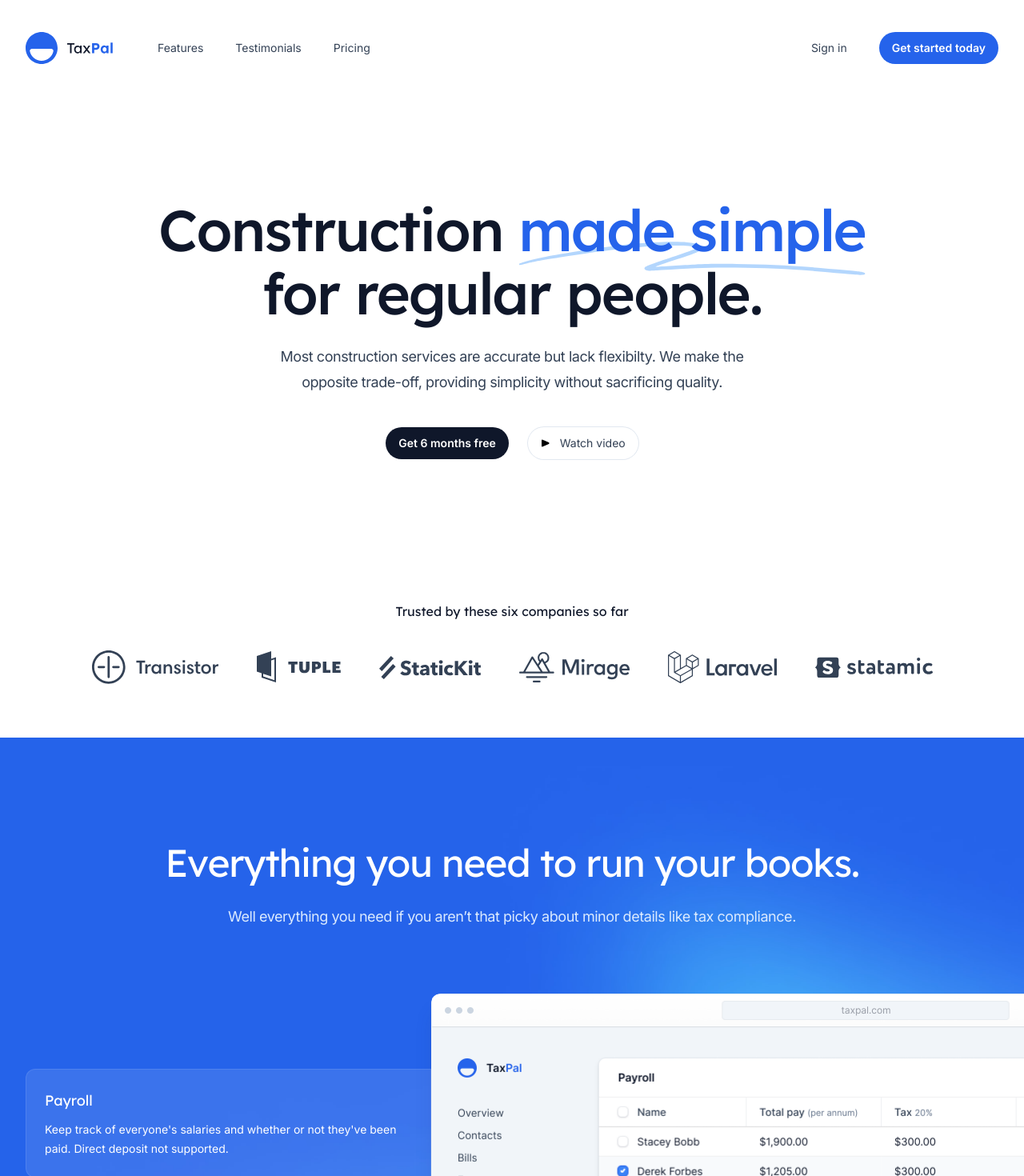
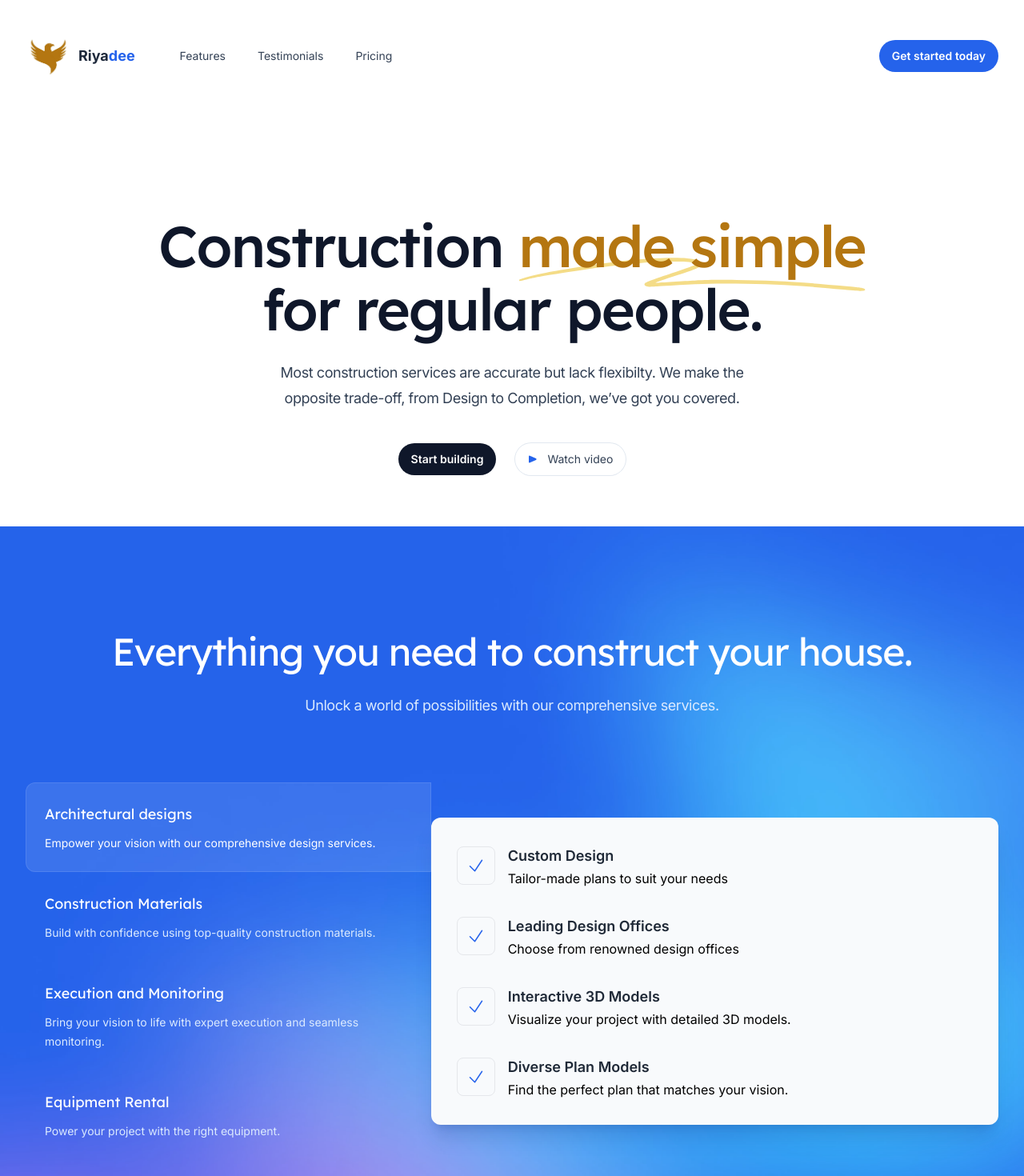
Before and after one commit to mdhamed238/riyadee.com, a Next.js app: page / in a window 1280 px wide. Shown: the top 1470 px of the page at 80% size. Built offline with nearby package versions, Linux system fonts and the light colour scheme.

Commit message:
Hero & Features sections

```diff
--- a/src/app/(auth)/login/page.tsx
+++ b/src/app/(auth)/login/page.tsx
@@ -25,7 +25,7 @@ export default function Login() {
         Don’t have an account?{' '}
         <Link
           href="/register"
-          className="font-medium text-blue-600 hover:underline"
+          className="text-primary-600 font-medium hover:underline"
         >
           Sign up
         </Link>{' '}
--- a/src/app/(auth)/register/page.tsx
+++ b/src/app/(auth)/register/page.tsx
@@ -25,7 +25,7 @@ export default function Register() {
         Already registered?{' '}
         <Link
           href="/login"
-          className="font-medium text-blue-600 hover:underline"
+          className="text-primary-600 font-medium hover:underline"
         >
           Sign in
         </Link>{' '}
--- a/src/app/layout.tsx
+++ b/src/app/layout.tsx
@@ -6,8 +6,8 @@ import { type Metadata } from 'next'
 
 export const metadata: Metadata = {
   title: {
-    template: '%s - TaxPal',
-    default: 'TaxPal - Accounting made simple for small businesses',
+    template: '%s - Riyadee',
+    default: 'Riyadee - Construction made simple for regular people',
   },
   description:
     'Most bookkeeping software is accurate, but hard to use. We make the opposite trade-off, and hope you don’t get audited.',
--- a/src/components/CallToAction.tsx
+++ b/src/components/CallToAction.tsx
@@ -8,7 +8,7 @@ export function CallToAction() {
   return (
     <section
       id="get-started-today"
-      className="relative overflow-hidden bg-blue-600 py-32"
+      className="bg-primary-600 relative overflow-hidden py-32"
     >
       <Image
         className="absolute left-1/2 top-1/2 max-w-none -translate-x-1/2 -translate-y-1/2"
--- a/src/components/Header.tsx
+++ b/src/components/Header.tsx
@@ -113,9 +113,6 @@ export function Header() {
             </div>
           </div>
           <div className="flex items-center gap-x-5 md:gap-x-8">
-            <div className="hidden md:block">
-              <NavLink href="/login">Sign in</NavLink>
-            </div>
             <Button href="/register" color="blue">
               <span>
                 Get started <span className="hidden lg:inline">today</span>
--- a/src/components/Hero.tsx
+++ b/src/components/Hero.tsx
@@ -2,23 +2,23 @@ import Image from 'next/image'
 
 import { Button } from '@/components/Button'
 import { Container } from '@/components/Container'
-import logoLaravel from '@/images/logos/laravel.svg'
-import logoMirage from '@/images/logos/mirage.svg'
-import logoStatamic from '@/images/logos/statamic.svg'
-import logoStaticKit from '@/images/logos/statickit.svg'
-import logoTransistor from '@/images/logos/transistor.svg'
-import logoTuple from '@/images/logos/tuple.svg'
+// import logoLaravel from '@/images/logos/laravel.svg'
+// import logoMirage from '@/images/logos/mirage.svg'
+// import logoStatamic from '@/images/logos/statamic.svg'
+// import logoStaticKit from '@/images/logos/statickit.svg'
+// import logoTransistor from '@/images/logos/transistor.svg'
+// import logoTuple from '@/images/logos/tuple.svg'
 
 export function Hero() {
   return (
     <Container className="pb-16 pt-20 text-center lg:pt-32">
       <h1 className="mx-auto max-w-4xl font-display text-5xl font-medium tracking-tight text-slate-900 sm:text-7xl">
         Construction{' '}
-        <span className="relative whitespace-nowrap text-blue-600">
+        <span className="text-accent-600 relative whitespace-nowrap">
           <svg
             aria-hidden="true"
             viewBox="0 0 418 42"
-            className="absolute left-0 top-2/3 h-[0.58em] w-full fill-blue-300/70"
+            className="fill-accent-300/70 absolute left-0 top-2/3 h-[0.58em] w-full"
             preserveAspectRatio="none"
           >
             <path d="M203.371.916c-26.013-2.078-76.686 1.963-124.73 9.946L67.3 12.749C35.421 18.062 18.2 21.766 6.004 25.934 1.244 27.561.828 27.778.874 28.61c.07 1.214.828 1.121 9.595-1.176 9.072-2.377 17.15-3.92 39.246-7.496C123.565 7.986 157.869 4.492 195.942 5.046c7.461.108 19.25 1.696 19.17 2.582-.107 1.183-7.874 4.31-25.75 10.366-21.992 7.45-35.43 12.534-36.701 13.884-2.173 2.308-.202 4.407 4.442 4.734 2.654.187 3.263.157 15.593-.78 35.401-2.686 57.944-3.488 88.365-3.143 46.327.526 75.721 2.23 130.788 7.584 19.787 1.924 20.814 1.98 24.557 1.332l.066-.011c1.201-.203 1.53-1.825.399-2.335-2.911-1.31-4.893-1.604-22.048-3.261-57.509-5.556-87.871-7.36-132.059-7.842-23.239-.254-33.617-.116-50.627.674-11.629.54-42.371 2.494-46.696 2.967-2.359.259 8.133-3.625 26.504-9.81 23.239-7.825 27.934-10.149 28.304-14.005.417-4.348-3.529-6-16.878-7.066Z" />
@@ -29,24 +29,25 @@ export function Hero() {
       </h1>
       <p className="mx-auto mt-6 max-w-2xl text-lg tracking-tight text-slate-700">
         Most construction services are accurate but lack flexibilty. We make the
-        opposite trade-off, providing simplicity without sacrificing quality.
+        opposite trade-off, from Design to Completion, we’ve got you covered.
       </p>
       <div className="mt-10 flex justify-center gap-x-6">
-        <Button href="/register">Get 6 months free</Button>
+        <Button href="/register">Start building</Button>
         <Button
-          href="https://www.youtube.com/watch?v=dQw4w9WgXcQ"
+          href="https://web.facebook.com/Riyadaaa/posts/pfbid0wdmx2EcLhBMEdcoPZLRYTd7wAfgrNGenqJfnUCj8QcbC6pT16Wk7eCkGcy3pJ9gal?mibextid=YxdKMJ"
+          target="_blank"
           variant="outline"
         >
           <svg
             aria-hidden="true"
-            className="fil-blue-600 h-3 w-3 flex-none group-active:fill-current"
+            className="fill-primary-600 h-3 w-3 flex-none group-active:fill-current"
           >
             <path d="m9.997 6.91-7.583 3.447A1 1 0 0 1 1 9.447V2.553a1 1 0 0 1 1.414-.91L9.997 5.09c.782.355.782 1.465 0 1.82Z" />
           </svg>
           <span className="ml-3">Watch video</span>
         </Button>
       </div>
-      <div className="mt-36 lg:mt-44">
+      {/* <div className="mt-36 lg:mt-44">
         <p className="font-display text-base text-slate-900">
           Trusted by these six companies so far
         </p>
@@ -80,7 +81,7 @@ export function Hero() {
             </li>
           ))}
         </ul>
-      </div>
+      </div> */}
     </Container>
   )
 }
--- a/src/components/Logo.tsx
+++ b/src/components/Logo.tsx
@@ -1,32 +1,46 @@
+import Image from 'next/image'
+import logoRiyadee from '@/images/logos/logoriyada.png'
+
 export function Logo(props: React.ComponentPropsWithoutRef<'svg'>) {
   return (
-    <svg aria-hidden="true" viewBox="0 0 109 40" {...props}>
-      <path
-        fillRule="evenodd"
-        clipRule="evenodd"
-        d="M0 20c0 11.046 8.954 20 20 20s20-8.954 20-20S31.046 0 20 0 0 8.954 0 20Zm20 16c-7.264 0-13.321-5.163-14.704-12.02C4.97 22.358 6.343 21 8 21h24c1.657 0 3.031 1.357 2.704 2.98C33.32 30.838 27.264 36 20 36Z"
-        fill="#2563EB"
+    <div className="flex items-center">
+      <Image
+        src={logoRiyadee}
+        alt="Logo"
+        height={60}
+        width={60}
+        className="mr-1.5 object-cover"
       />
-      <path
-        d="M55.528 26.57V15.842H52V13.97h9.108v1.872h-3.636V26.57h-1.944Z"
-        fill="#0F172A"
-      />
-      <path
-        d="M83.084 26.57v-12.6h5.346c.744 0 1.416.18 2.016.54a3.773 3.773 0 0 1 1.44 1.44c.36.612.54 1.302.54 2.07 0 .78-.18 1.482-.54 2.106a4 4 0 0 1-1.44 1.494c-.6.36-1.272.54-2.016.54h-2.646v4.41h-2.7Zm2.664-6.84h2.376c.288 0 .546-.072.774-.216.228-.156.408-.36.54-.612a1.71 1.71 0 0 0 .216-.864c0-.324-.072-.606-.216-.846a1.394 1.394 0 0 0-.54-.576 1.419 1.419 0 0 0-.774-.216h-2.376v3.33ZM106.227 26.57V13.25h2.556v13.32h-2.556Z"
-        fill="#2563EB"
-      />
-      <path
-        fillRule="evenodd"
-        clipRule="evenodd"
-        d="M95.906 26.102c.636.432 1.35.648 2.142.648.444 0 .864-.066 1.26-.198a4.25 4.25 0 0 0 1.062-.558 3.78 3.78 0 0 0 .702-.668v1.244h2.574v-9.522h-2.538v1.248a3.562 3.562 0 0 0-.648-.672 3.13 3.13 0 0 0-1.026-.558 3.615 3.615 0 0 0-1.278-.216c-.828 0-1.566.216-2.214.648-.648.42-1.164 1.002-1.548 1.746-.372.732-.558 1.578-.558 2.538 0 .96.186 1.812.558 2.556.372.744.876 1.332 1.512 1.764Zm4.104-1.908c-.36.228-.78.342-1.26.342-.468 0-.882-.114-1.242-.342a2.387 2.387 0 0 1-.828-.954c-.204-.42-.306-.906-.306-1.458 0-.54.102-1.014.306-1.422.204-.408.48-.726.828-.954.36-.24.774-.36 1.242-.36.48 0 .9.12 1.26.36.36.228.636.546.828.954.204.408.306.882.306 1.422 0 .552-.102 1.038-.306 1.458a2.218 2.218 0 0 1-.828.954Z"
-        fill="#2563EB"
-      />
-      <path
-        fillRule="evenodd"
-        clipRule="evenodd"
-        d="m76.322 23.197 2.595 3.373h2.268l-3.662-4.787 3.338-4.663h-2.196l-2.162 3.334-2.554-3.334h-2.34l3.652 4.71-3.634 4.74h2.196l2.5-3.373ZM62.738 26.102a3.78 3.78 0 0 0 2.142.648c.456 0 .888-.072 1.296-.216.42-.144.798-.336 1.134-.576a3.418 3.418 0 0 0 .864-.835v1.447h1.872v-9.45h-1.872v1.45a3.118 3.118 0 0 0-.72-.82 3.2 3.2 0 0 0-1.062-.612 4.033 4.033 0 0 0-1.35-.216c-.828 0-1.578.21-2.25.63-.66.42-1.188 1.002-1.584 1.746-.384.732-.576 1.572-.576 2.52 0 .936.192 1.776.576 2.52.384.744.894 1.332 1.53 1.764Zm4.122-1.476c-.432.276-.93.414-1.494.414a2.682 2.682 0 0 1-1.476-.414 2.987 2.987 0 0 1-1.008-1.134c-.24-.492-.36-1.05-.36-1.674 0-.612.12-1.158.36-1.638.252-.48.588-.858 1.008-1.134a2.682 2.682 0 0 1 1.476-.414c.564 0 1.062.138 1.494.414.432.276.768.654 1.008 1.134.252.48.378 1.026.378 1.638 0 .624-.126 1.182-.378 1.674-.24.48-.576.858-1.008 1.134Z"
-        fill="#0F172A"
-      />
-    </svg>
+      <span className="text-lg font-bold text-slate-800">Riya</span>
+      <span className="text-primary-600 text-lg font-bold">dee</span>
+    </div>
+    // <svg aria-hidden="true" viewBox="0 0 109 40" {...props}>
+    //   <path
+    //     fillRule="evenodd"
+    //     clipRule="evenodd"
+    //     d="M0 20c0 11.046 8.954 20 20 20s20-8.954 20-20S31.046 0 20 0 0 8.954 0 20Zm20 16c-7.264 0-13.321-5.163-14.704-12.02C4.97 22.358 6.343 21 8 21h24c1.657 0 3.031 1.357 2.704 2.98C33.32 30.838 27.264 36 20 36Z"
+    //     fill="#2563EB"
+    //   />
+    //   <path
+    //     d="M55.528 26.57V15.842H52V13.97h9.108v1.872h-3.636V26.57h-1.944Z"
+    //     fill="#0F172A"
+    //   />
+    //   <path
+    //     d="M83.084 26.57v-12.6h5.346c.744 0 1.416.18 2.016.54a3.773 3.773 0 0 1 1.44 1.44c.36.612.54 1.302.54 2.07 0 .78-.18 1.482-.54 2.106a4 4 0 0 1-1.44 1.494c-.6.36-1.272.54-2.016.54h-2.646v4.41h-2.7Zm2.664-6.84h2.376c.288 0 .546-.072.774-.216.228-.156.408-.36.54-.612a1.71 1.71 0 0 0 .216-.864c0-.324-.072-.606-.216-.846a1.394 1.394 0 0 0-.54-.576 1.419 1.419 0 0 0-.774-.216h-2.376v3.33ZM106.227 26.57V13.25h2.556v13.32h-2.556Z"
+    //     fill="#2563EB"
+    //   />
+    //   <path
+    //     fillRule="evenodd"
+    //     clipRule="evenodd"
+    //     d="M95.906 26.102c.636.432 1.35.648 2.142.648.444 0 .864-.066 1.26-.198a4.25 4.25 0 0 0 1.062-.558 3.78 3.78 0 0 0 .702-.668v1.244h2.574v-9.522h-2.538v1.248a3.562 3.562 0 0 0-.648-.672 3.13 3.13 0 0 0-1.026-.558 3.615 3.615 0 0 0-1.278-.216c-.828 0-1.566.216-2.214.648-.648.42-1.164 1.002-1.548 1.746-.372.732-.558 1.578-.558 2.538 0 .96.186 1.812.558 2.556.372.744.876 1.332 1.512 1.764Zm4.104-1.908c-.36.228-.78.342-1.26.342-.468 0-.882-.114-1.242-.342a2.387 2.387 0 0 1-.828-.954c-.204-.42-.306-.906-.306-1.458 0-.54.102-1.014.306-1.422.204-.408.48-.726.828-.954.36-.24.774-.36 1.242-.36.48 0 .9.12 1.26.36.36.228.636.546.828.954.204.408.306.882.306 1.422 0 .552-.102 1.038-.306 1.458a2.218 2.218 0 0 1-.828.954Z"
+    //     fill="#2563EB"
+    //   />
+    //   <path
+    //     fillRule="evenodd"
+    //     clipRule="evenodd"
+    //     d="m76.322 23.197 2.595 3.373h2.268l-3.662-4.787 3.338-4.663h-2.196l-2.162 3.334-2.554-3.334h-2.34l3.652 4.71-3.634 4.74h2.196l2.5-3.373ZM62.738 26.102a3.78 3.78 0 0 0 2.142.648c.456 0 .888-.072 1.296-.216.42-.144.798-.336 1.134-.576a3.418 3.418 0 0 0 .864-.835v1.447h1.872v-9.45h-1.872v1.45a3.118 3.118 0 0 0-.72-.82 3.2 3.2 0 0 0-1.062-.612 4.033 4.033 0 0 0-1.35-.216c-.828 0-1.578.21-2.25.63-.66.42-1.188 1.002-1.584 1.746-.384.732-.576 1.572-.576 2.52 0 .936.192 1.776.576 2.52.384.744.894 1.332 1.53 1.764Zm4.122-1.476c-.432.276-.93.414-1.494.414a2.682 2.682 0 0 1-1.476-.414 2.987 2.987 0 0 1-1.008-1.134c-.24-.492-.36-1.05-.36-1.674 0-.612.12-1.158.36-1.638.252-.48.588-.858 1.008-1.134a2.682 2.682 0 0 1 1.476-.414c.564 0 1.062.138 1.494.414.432.276.768.654 1.008 1.134.252.48.378 1.026.378 1.638 0 .624-.126 1.182-.378 1.674-.24.48-.576.858-1.008 1.134Z"
+    //     fill="#0F172A"
+    //   />
+    // </svg>
   )
 }
--- a/src/components/Pricing.tsx
+++ b/src/components/Pricing.tsx
@@ -69,7 +69,7 @@ function Plan({
     <section
       className={clsx(
         'flex flex-col rounded-3xl px-6 sm:px-8',
-        featured ? 'order-first bg-blue-600 py-8 lg:order-none' : 'lg:py-8',
+        featured ? 'bg-primary-600 order-first py-8 lg:order-none' : 'lg:py-8',
       )}
     >
       <h3 className="mt-5 font-display text-lg text-white">{name}</h3>
@@ -122,7 +122,7 @@ export function Pricing() {
         <div className="md:text-center">
           <h2 className="font-display text-3xl tracking-tight text-white sm:text-4xl">
             <span className="relative whitespace-nowrap">
-              <SwirlyDoodle className="absolute left-0 top-1/2 h-[1em] w-full fill-blue-400" />
+              <SwirlyDoodle className="fill-primary-400 absolute left-0 top-1/2 h-[1em] w-full" />
               <span className="relative">Simple pricing,</span>
             </span>{' '}
             for everyone.
--- a/src/components/PrimaryFeatures.tsx
+++ b/src/components/PrimaryFeatures.tsx
@@ -7,35 +7,78 @@ import clsx from 'clsx'
 
 import { Container } from '@/components/Container'
 import backgroundImage from '@/images/background-features.jpg'
-import screenshotExpenses from '@/images/screenshots/expenses.png'
-import screenshotPayroll from '@/images/screenshots/payroll.png'
-import screenshotReporting from '@/images/screenshots/reporting.png'
-import screenshotVatReturns from '@/images/screenshots/vat-returns.png'
 
 const features = [
   {
-    title: 'Payroll',
-    description:
-      "Keep track of everyone's salaries and whether or not they've been paid. Direct deposit not supported.",
-    image: screenshotPayroll,
+    title: 'Architectural designs',
+    description: 'Empower your vision with our comprehensive design services.',
+    utils: [
+      { title: 'Custom Design', desc: 'Tailor-made plans to suit your needs' },
+      {
+        title: 'Leading Design Offices',
+        desc: 'Choose from renowned design offices',
+      },
+      {
+        title: 'Interactive 3D Models',
+        desc: 'Visualize your project with detailed 3D models.',
+      },
+      {
+        title: 'Diverse Plan Models',
+        desc: 'Find the perfect plan that matches your vision.',
+      },
+    ],
   },
   {
-    title: 'Claim expenses',
+    title: 'Construction Materials',
     description:
-      "All of your receipts organized into one place, as long as you don't mind typing in the data by hand.",
-    image: screenshotExpenses,
+      'Build with confidence using top-quality construction materials.',
+    utils: [
+      {
+        title: 'Basic Materials',
+        desc: 'From bricks and cement to iron and formwork.',
+      },
+      {
+        title: 'Finishing Touches',
+        desc: 'Paint, plumbing, electricity, and carpentry essentials.',
+      },
+      {
+        title: 'Hardware Selection',
+        desc: 'Everything from electrical outlets to pipes.',
+      },
+    ],
   },
   {
-    title: 'VAT handling',
+    title: 'Execution and Monitoring',
     description:
-      "We only sell our software to companies who don't deal with VAT at all, so technically we do all the VAT stuff they need.",
-    image: screenshotVatReturns,
+      'Bring your vision to life with expert execution and seamless monitoring.',
+    utils: [
+      {
+        title: 'Renovation and Rehabilitation',
+        desc: 'Breathe new life into existing structures.',
+      },
+      {
+        title: 'Site Monitoring',
+        desc: 'Efficient coordination for smooth construction processes.',
+      },
+    ],
   },
   {
-    title: 'Reporting',
-    description:
-      'Easily export your data into an Excel spreadsheet where you can do whatever the hell you want with it.',
-    image: screenshotReporting,
+    title: 'Equipment Rental',
+    description: 'Power your project with the right equipment.',
+    utils: [
+      {
+        title: 'Excavation Equipment',
+        desc: 'Dig deep with powerful excavators and bulldozers for efficient earth-moving.',
+      },
+      {
+        title: 'Unloading Equipment',
+        desc: 'Swift transport made easy with reliable dump trucks and loaders.',
+      },
+      {
+        title: 'Handling Equipment',
+        desc: 'Elevate projects safely using cranes and versatile forklifts for efficiency.',
+      },
+    ],
   },
 ]
 
@@ -63,7 +106,7 @@ export function PrimaryFeatures() {
     <section
       id="features"
       aria-label="Features for running your books"
-      className="relative overflow-hidden bg-blue-600 pb-28 pt-20 sm:py-32"
+      className="bg-primary-600 relative overflow-hidden pb-28 pt-20 sm:py-32"
     >
       <Image
         className="absolute left-1/2 top-1/2 max-w-none translate-x-[-44%] translate-y-[-42%]"
@@ -76,11 +119,10 @@ export function PrimaryFeatures() {
       <Container className="relative">
         <div className="max-w-2xl md:mx-auto md:text-center xl:max-w-none">
           <h2 className="font-display text-3xl tracking-tight text-white sm:text-4xl md:text-5xl">
-            Everything you need to run your books.
+            Everything you need to construct your house.
           </h2>
-          <p className="mt-6 text-lg tracking-tight text-blue-100">
-            Well everything you need if you aren’t that picky about minor
-            details like tax compliance.
+          <p className="text-primary-100 mt-6 text-lg tracking-tight">
+            Unlock a world of possibilities with our comprehensive services.
           </p>
         </div>
         <Tab.Group
@@ -107,8 +149,8 @@ export function PrimaryFeatures() {
                           className={clsx(
                             'font-display text-lg ui-not-focus-visible:outline-none',
                             selectedIndex === featureIndex
-                              ? 'text-blue-600 lg:text-white'
-                              : 'text-blue-100 hover:text-white lg:text-white',
+                              ? 'text-primary-600 lg:text-white'
+                              : 'text-primary-100 hover:text-white lg:text-white',
                           )}
                         >
                           <span className="absolute inset-0 rounded-full lg:rounded-l-xl lg:rounded-r-none" />
@@ -120,7 +162,7 @@ export function PrimaryFeatures() {
                           'mt-2 hidden text-sm lg:block',
                           selectedIndex === featureIndex
                             ? 'text-white'
-                            : 'text-blue-100 group-hover:text-white',
+                            : 'text-primary-100 group-hover:text-white',
                         )}
                       >
                         {feature.description}
@@ -138,15 +180,43 @@ export function PrimaryFeatures() {
                         {feature.description}
                       </p>
                     </div>
-                    <div className="mt-10 w-[45rem] overflow-hidden rounded-xl bg-slate-50 shadow-xl shadow-blue-900/20 sm:w-auto lg:mt-0 lg:w-[67.8125rem]">
-                      <Image
+                    <div className="mt-10 h-[24rem] rounded-xl bg-slate-50 shadow-xl shadow-blue-900/20 sm:w-auto lg:mt-0">
+                      <ul className="flex flex-col items-start gap-8 p-8">
+                        {feature.utils.map((item, idx) => (
+                          <li key={idx} className="flex items-center gap-4">
+                            <div className="text-primary-600 flex h-12 w-12 items-center justify-center rounded-lg border">
+                              <svg
+                                xmlns="http://www.w3.org/2000/svg"
+                                fill="none"
+                                viewBox="0 0 24 24"
+                                strokeWidth={1.5}
+                                stroke="currentColor"
+                                className="h-6 w-6"
+                              >
+                                <path
+                                  strokeLinecap="round"
+                                  strokeLinejoin="round"
+                                  d="M4.5 12.75l6 6 9-13.5"
+                                />
+                              </svg>
+                            </div>
+                            <div>
+                              <h4 className="text-lg font-semibold text-gray-800">
+                                {item.title}
+                              </h4>
+                              <p>{item.desc}</p>
+                            </div>
+                          </li>
+                        ))}
+                      </ul>
+                    </div>
+                    {/* <Image
                         className="w-full"
                         src={feature.image}
                         alt=""
                         priority
                         sizes="(min-width: 1024px) 67.8125rem, (min-width: 640px) 100vw, 45rem"
-                      />
-                    </div>
+                      /> */}
                   </Tab.Panel>
                 ))}
               </Tab.Panels>
--- a/src/components/SecondaryFeatures.tsx
+++ b/src/components/SecondaryFeatures.tsx
@@ -123,7 +123,7 @@ function Feature({
       <div
         className={clsx(
           'w-9 rounded-lg',
-          isActive ? 'bg-blue-600' : 'bg-slate-500',
+          isActive ? 'bg-primary-600' : 'bg-slate-500',
         )}
       >
         <svg aria-hidden="true" className="h-9 w-9" fill="none">
@@ -133,7 +133,7 @@ function Feature({
       <h3
         className={clsx(
           'mt-6 text-sm font-medium',
-          isActive ? 'text-blue-600' : 'text-slate-600',
+          isActive ? 'text-primary-600' : 'text-slate-600',
         )}
       >
         {feature.name}
```
Also changed, not shown: src/components/Button.tsx (+4 -4 lines), tailwind.config.ts (+17 -0 lines), src/images/logos/logoriyada.png (added), src/images/logos/riyadee.png (added).
